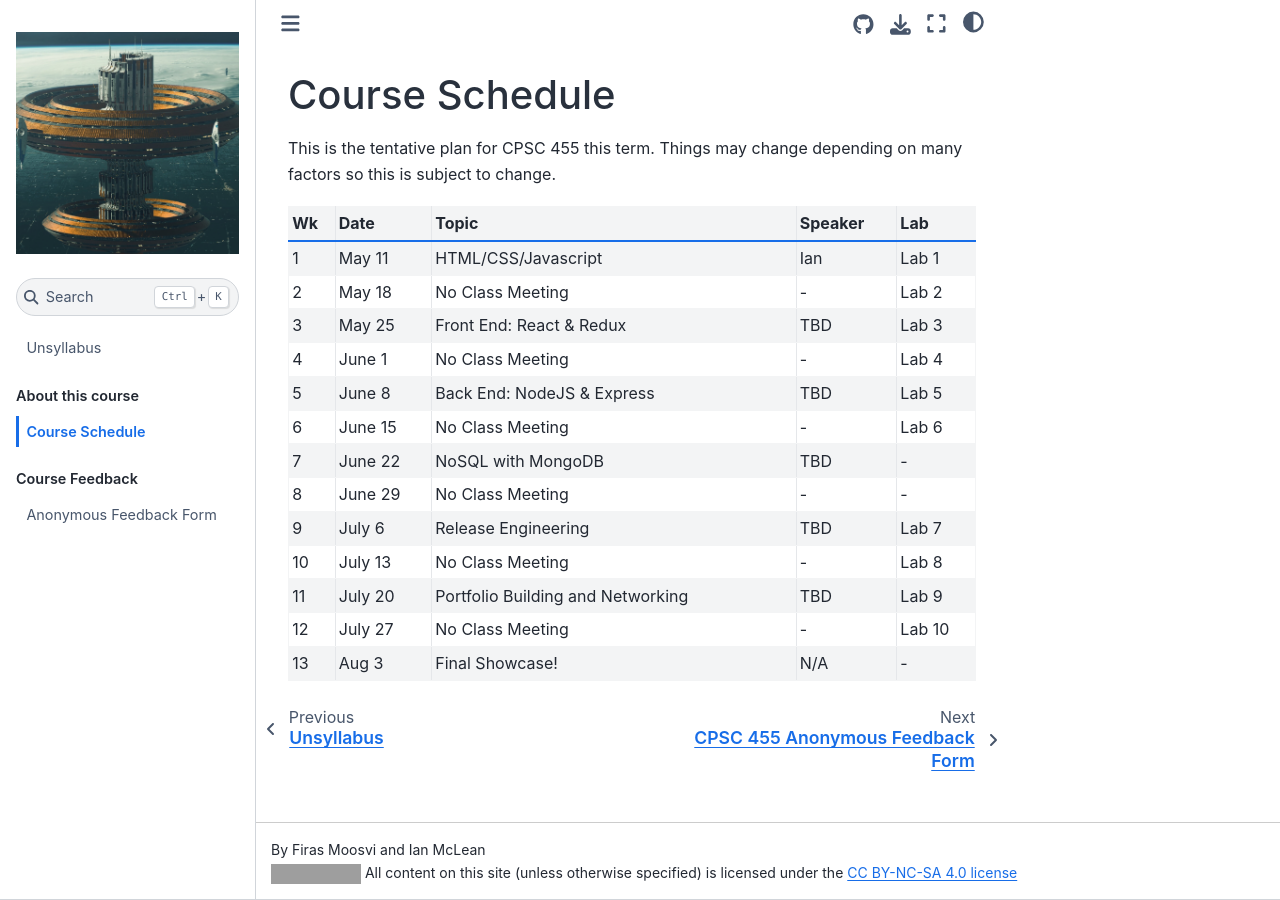
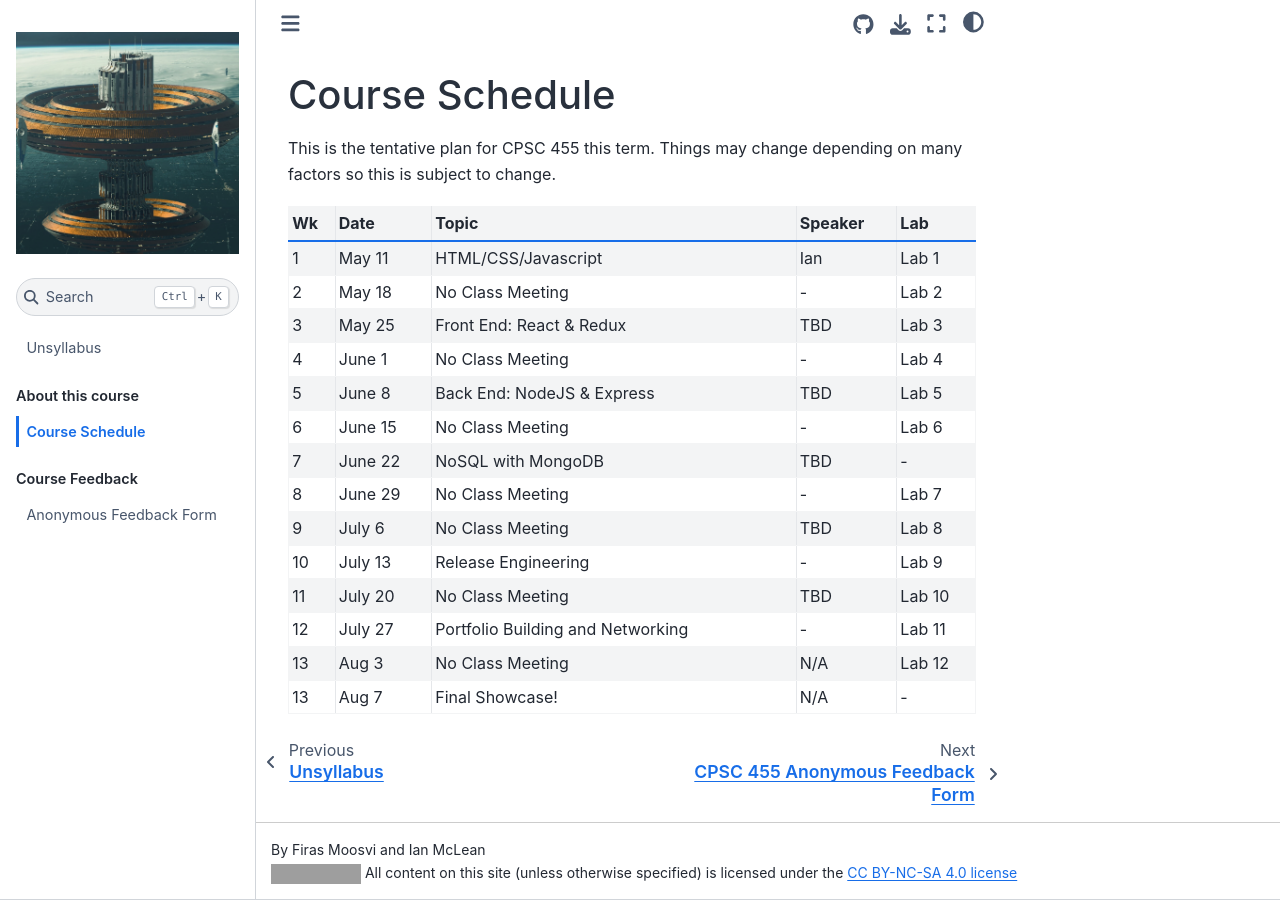
Before and after one commit to UBC-CS/cpsc455, a Jupyter Book: the page built from about/course_schedule.md, in a window 1280 px wide. Built offline with Jupyter Book 1.0.4 settings and Sphinx 7.4.7 and the Sphinx Book theme 1.1.4, drawn with Linux system fonts in a browser that asks for light colours; grey boxes are pictures that could not be loaded.

Commit message:
update schedule and add lab 12

```diff
--- a/about/syllabus_bits/schedule.md
+++ b/about/syllabus_bits/schedule.md
@@ -10,9 +10,10 @@ Things may change depending on many factors so this is subject to change.
 | 5  | June 8  | Back End: NodeJS & Express        | TBD     | Lab 5  |
 | 6  | June 15 | No Class Meeting                  | -       | Lab 6  |
 | 7  | June 22 | NoSQL with MongoDB                | TBD     | -      |
-| 8  | June 29 | No Class Meeting                  | -       | -      |
-| 9  | July 6  | Release Engineering               | TBD     | Lab 7  |
-| 10 | July 13 | No Class Meeting                  | -       | Lab 8  |
-| 11 | July 20 | Portfolio Building and Networking | TBD     | Lab 9  |
-| 12 | July 27 | No Class Meeting                  | -       | Lab 10 |
-| 13 | Aug 3   | Final Showcase!                   | N/A     | -      |
+| 8  | June 29 | No Class Meeting                  | -       | Lab 7  |
+| 9  | July 6  | No Class Meeting                  | TBD     | Lab 8  |
+| 10 | July 13 | Release Engineering               | -       | Lab 9  |
+| 11 | July 20 | No Class Meeting                  | TBD     | Lab 10 |
+| 12 | July 27 | Portfolio Building and Networking | -       | Lab 11 |
+| 13 | Aug 3   | No Class Meeting                  | N/A     | Lab 12 |
+| 13 | Aug 7   | Final Showcase!                   | N/A     | -      |
```
